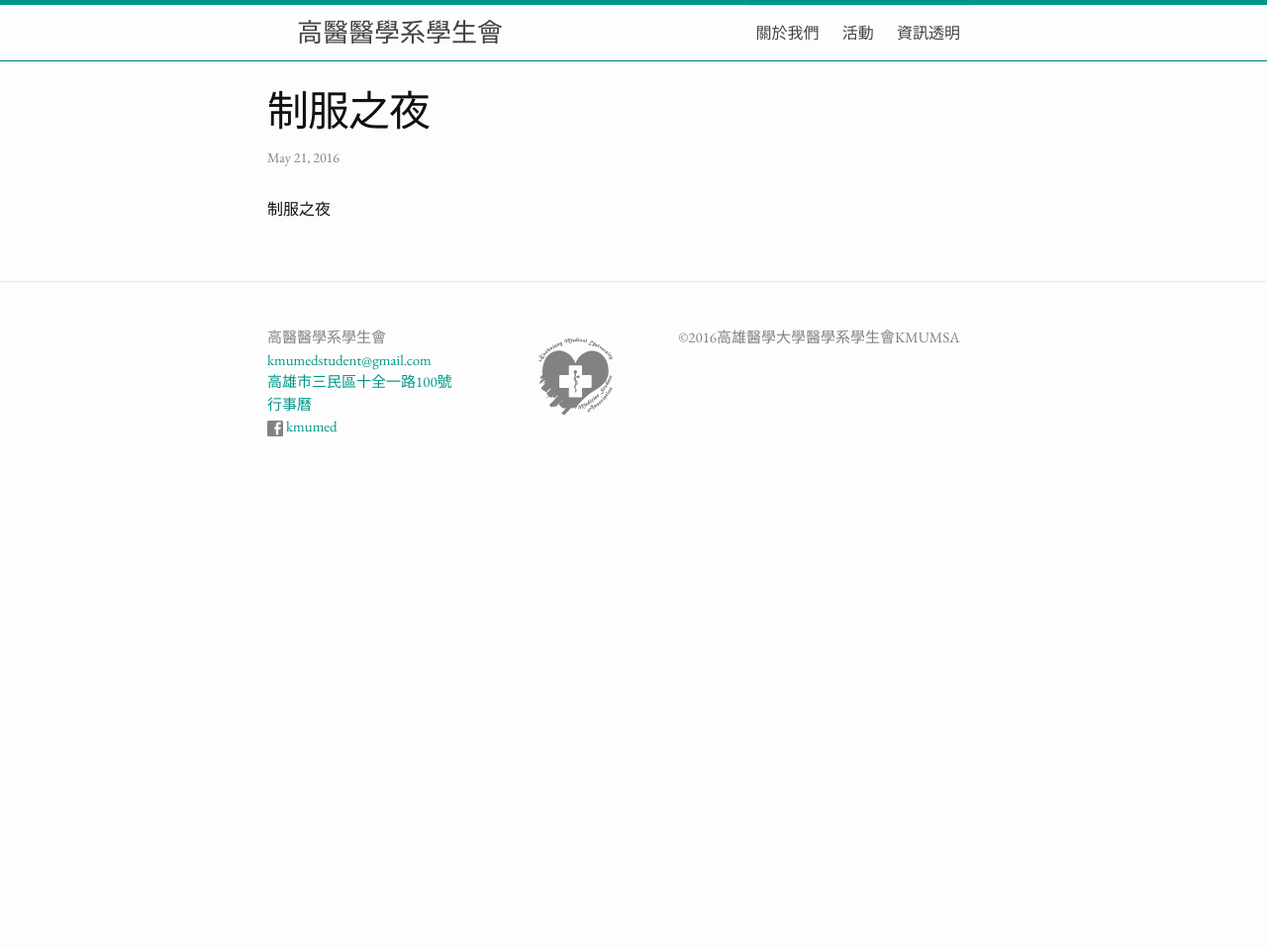
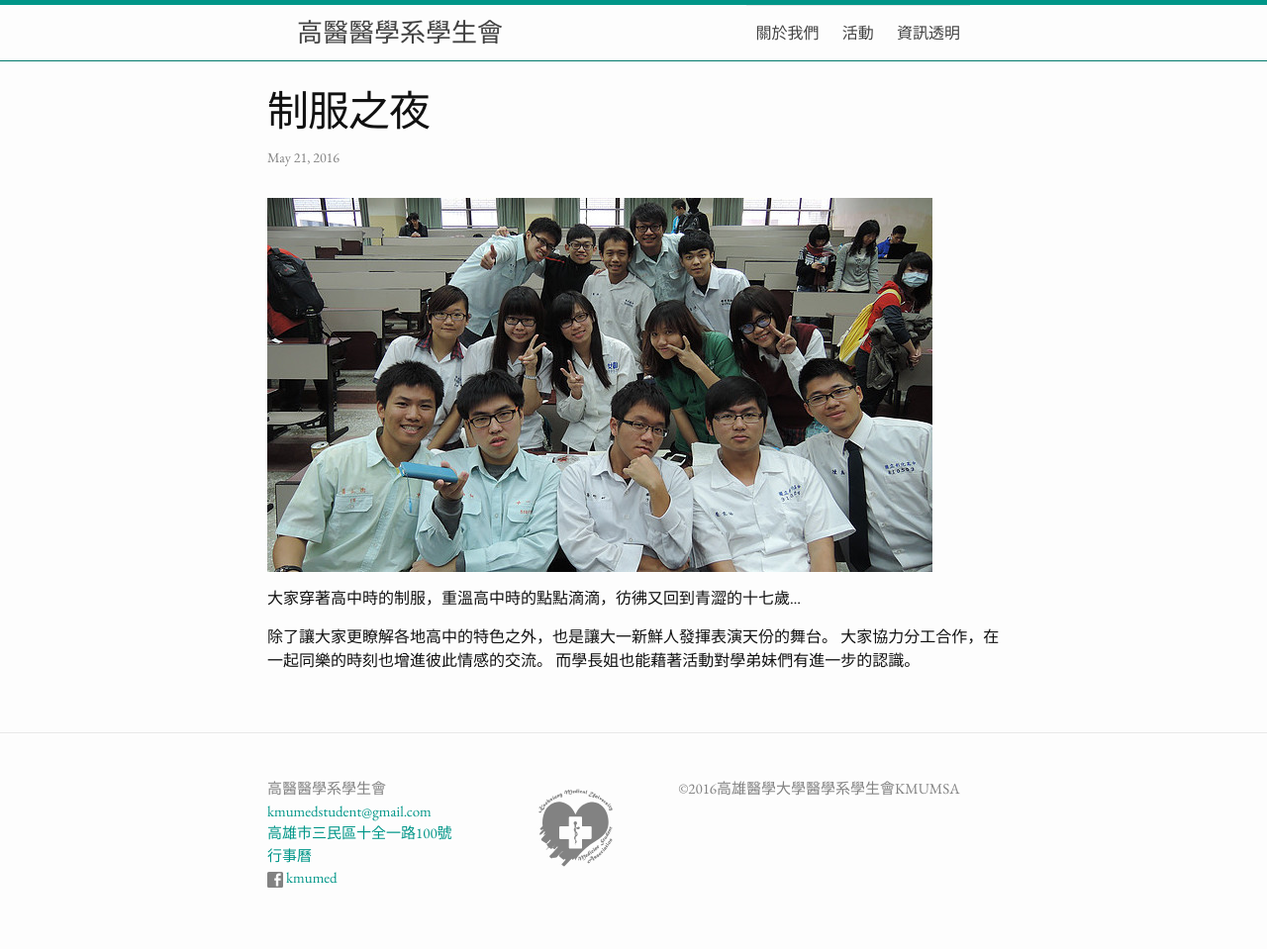
Before and after one commit to HsuYR/msasite, a Jekyll site: the page built from _activities/制服之夜.md, in a window 1280 px wide. Shown: the whole page at 99% size. Built offline with Jekyll 4.4.1, drawn with Linux system fonts in a browser that asks for light colours; some web fonts are replaced; before the commit the page ends 900 px from its top, so only the background shows below that.

Commit message:
Update activities information

```diff
--- a/_activities/制服之夜.md
+++ b/_activities/制服之夜.md
@@ -4,4 +4,10 @@ category: activity
 order: 5
 cover: 制服之夜cover.jpg
 ---
-制服之夜
+![制服之夜cover.jpg](/activities/img/制服之夜cover.jpg)
+
+大家穿著高中時的制服，重溫高中時的點點滴滴，彷彿又回到青澀的十七歲...
+
+除了讓大家更瞭解各地高中的特色之外，也是讓大一新鮮人發揮表演天份的舞台。
+大家協力分工合作，在一起同樂的時刻也增進彼此情感的交流。
+而學長姐也能藉著活動對學弟妹們有進一步的認識。
```
Also changed, not shown: _activities/吃東西大賽.md (+7 -1 lines), _activities/醫學之夜.md (+7 -1 lines), _activities/醫學週.md (+7 -1 lines).
